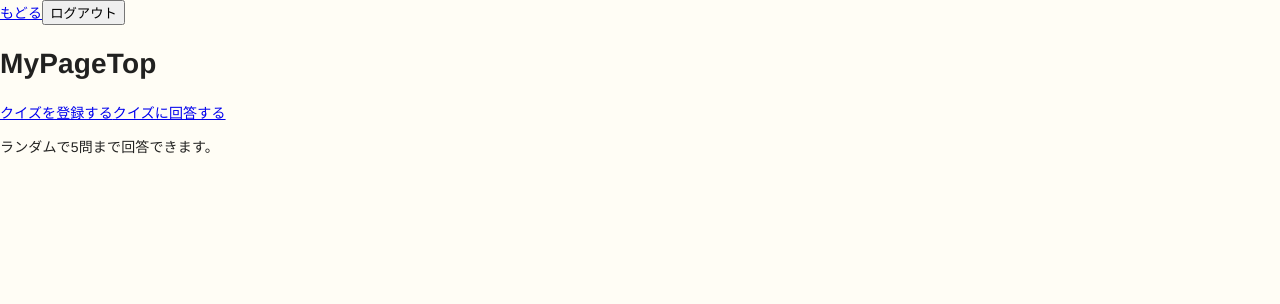
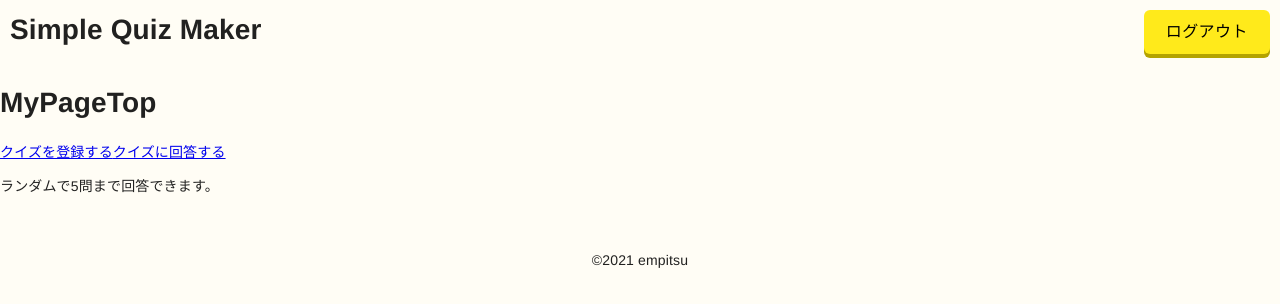
Before and after one commit to empitsu/quiz_app, a Next.js app: page /mypage in a window 1280 px wide. Shown: the top 304 px of the page. Built offline with nearby package versions, Linux system fonts and the light colour scheme; no server answers; sample sign-in values are in the browser's storage.

Commit message:
feat: style layouts

```diff
--- a/src/layouts/LayoutForMypage/index.tsx
+++ b/src/layouts/LayoutForMypage/index.tsx
@@ -5,12 +5,34 @@ import { useAuthState } from "react-firebase-hooks/auth";
 import { getAuth, logout } from "../../utils/firebaseHelpers";
 import { Loading } from "../../components/atoms/Loading";
 import styled from "styled-components";
+import { Button } from "../../components/atoms/Button";
+import { FormErrorText } from "../../components/atoms/FormErrorText";
+
+const StyledHeader = styled.header`
+  display: flex;
+  justify-content: space-between;
+  padding: 10px;
+  cursor: pointer;
+`;
+
+const StyledH1 = styled.h1`
+  margin: 0;
+`;
 
 const StyledMain = styled.main`
   min-height: 500px;
   display: flex;
   justify-content: center;
   align-items: center;
+`;
+
+const StyledFooter = styled.footer`
+  margin-top: 20px;
+  padding: 20px;
+`;
+
+const StyledFooterP = styled.p`
+  text-align: center;
 `;
 
 type Props = {
@@ -74,16 +96,31 @@ export function LayoutForMypage({
   // ログイン済み
   return (
     <div>
-      <header>
-        <nav>
-          <Link href="/mypage/">もどる</Link>
-          <button onClick={onClickLogout} disabled={loadingForAuth}>
+      <StyledHeader>
+        <Link href="/mypage/">
+          <StyledH1>
+            <a>Simple Quiz Maker</a>
+          </StyledH1>
+        </Link>
+        <div>
+          <Button
+            color="info"
+            onClick={onClickLogout}
+            disabled={loadingForAuth}
+          >
             ログアウト
-          </button>
-          {logoutError && <p>{logoutError.message}</p>}
-        </nav>
-      </header>
+          </Button>
+          {logoutError && (
+            <FormErrorText role="alert" aria-label="ログアウトエラー">
+              {logoutError.message}
+            </FormErrorText>
+          )}
+        </div>
+      </StyledHeader>
       <main>{children}</main>
+      <StyledFooter>
+        <StyledFooterP>©2021 empitsu</StyledFooterP>
+      </StyledFooter>
     </div>
   );
 }
```
Also changed, not shown: src/layouts/LayoutForNotLoggedIn/index.tsx (+14 -2 lines).
